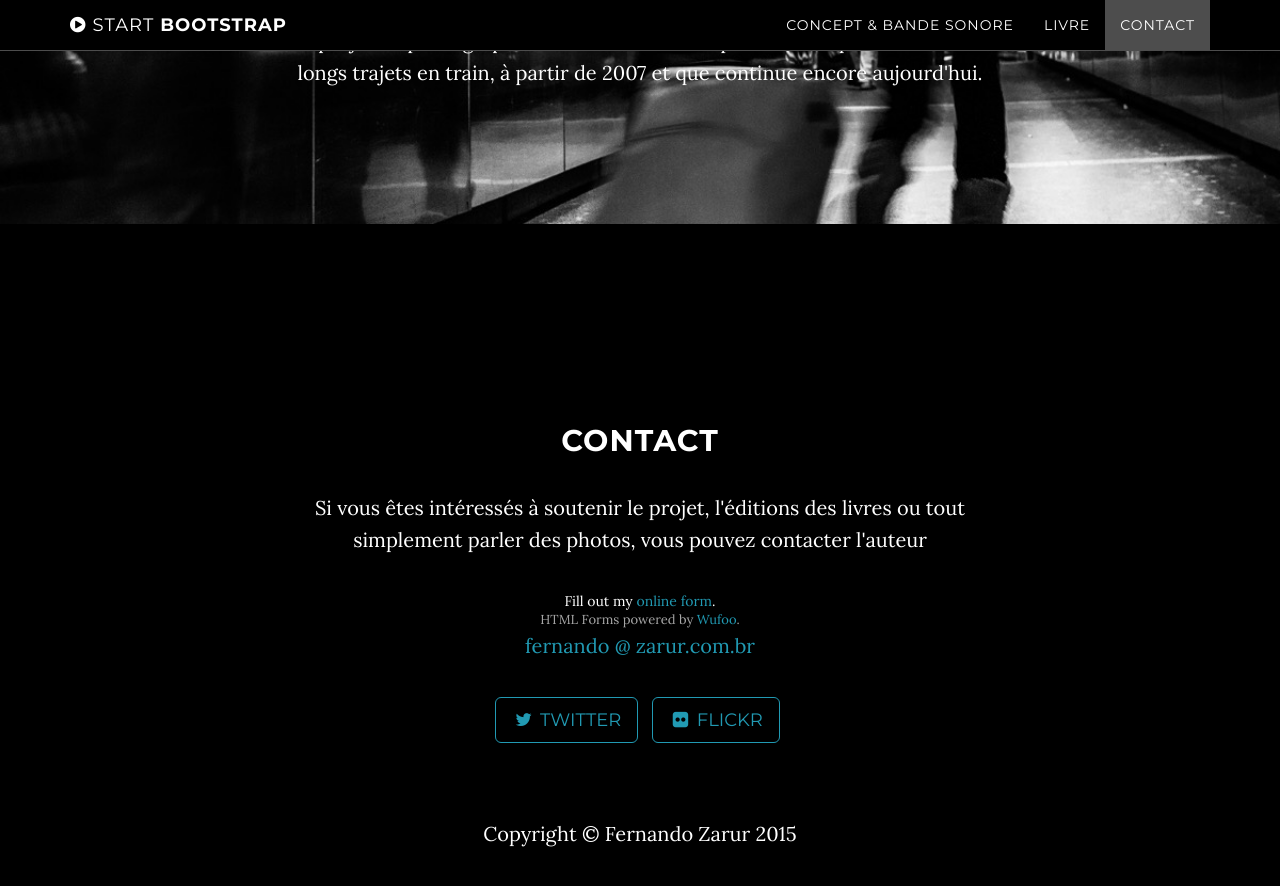
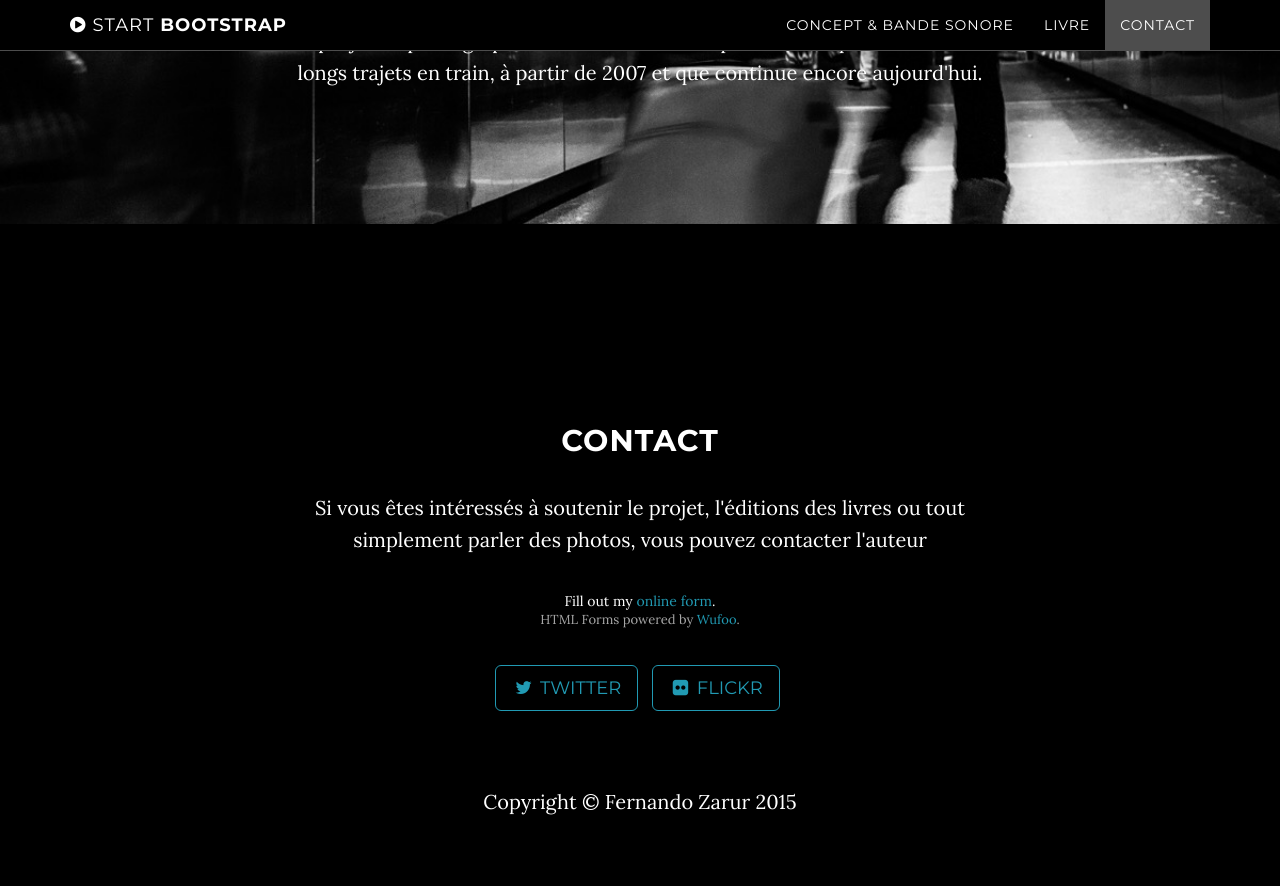
Before and after one commit to fzarur/fzarur.github.io, a Jekyll site: the page built from index.html, in a window 1280 px wide and 900 px high, scrolled down 2561 px. Shown: the top 886 px of the window. Built offline with Jekyll 4.4.1, drawn with Linux system fonts in a browser that asks for light colours.

Commit message:
Email out

```diff
--- a/_config.yml
+++ b/_config.yml
@@ -1,6 +1,6 @@
 # Site settings
 title: Ligens Parallèles
-email: fernando @ zarur.com.br
+email:
 url: https://fzarur.github.io
 description: "Collection of black and white photos about people and trains"
 
```
